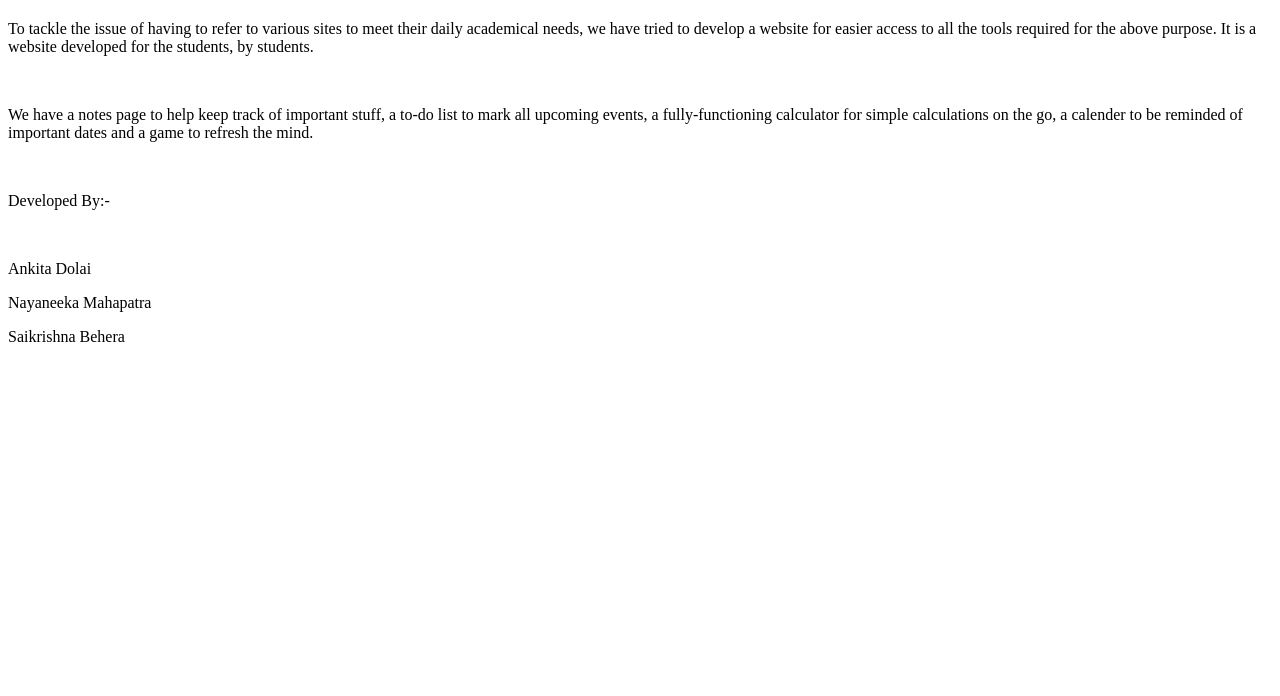
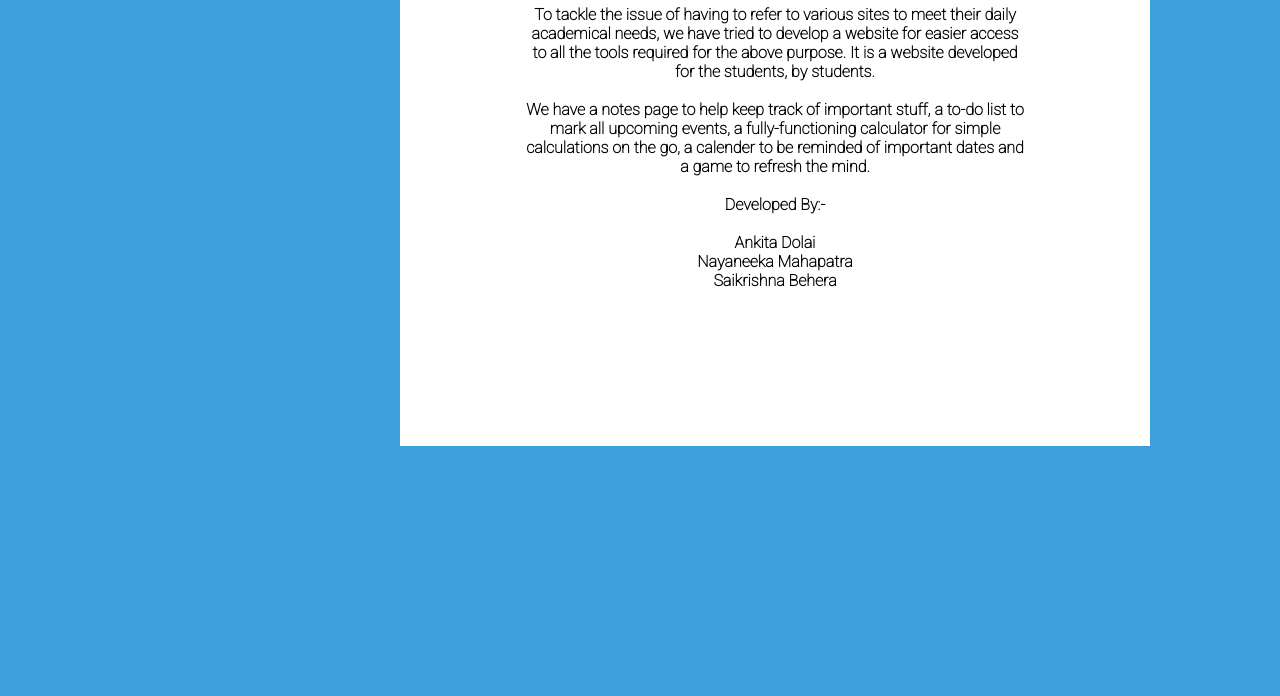
Before and after one commit to nexi9/Student-Studio, a plain HTML site: page homepage/about.html in a window 1280 px wide. Shown: the part 104-800 px from the top of the page. Drawn offline with Linux system fonts and the light colour scheme.

Commit message:
linked about page

```diff
--- a/homepage/about.html
+++ b/homepage/about.html
@@ -4,7 +4,7 @@
     <meta charset="UTF-8">
     <meta name="viewport" content="width=device-width,initial-scale= 1.0 ">
     <title>About the Website</title>
-    <link rel="stylesheet" href="/Student Studio/homepage/about.css">
+    <link rel="stylesheet" href="about.css">
 </head>
 
 <body>
```
